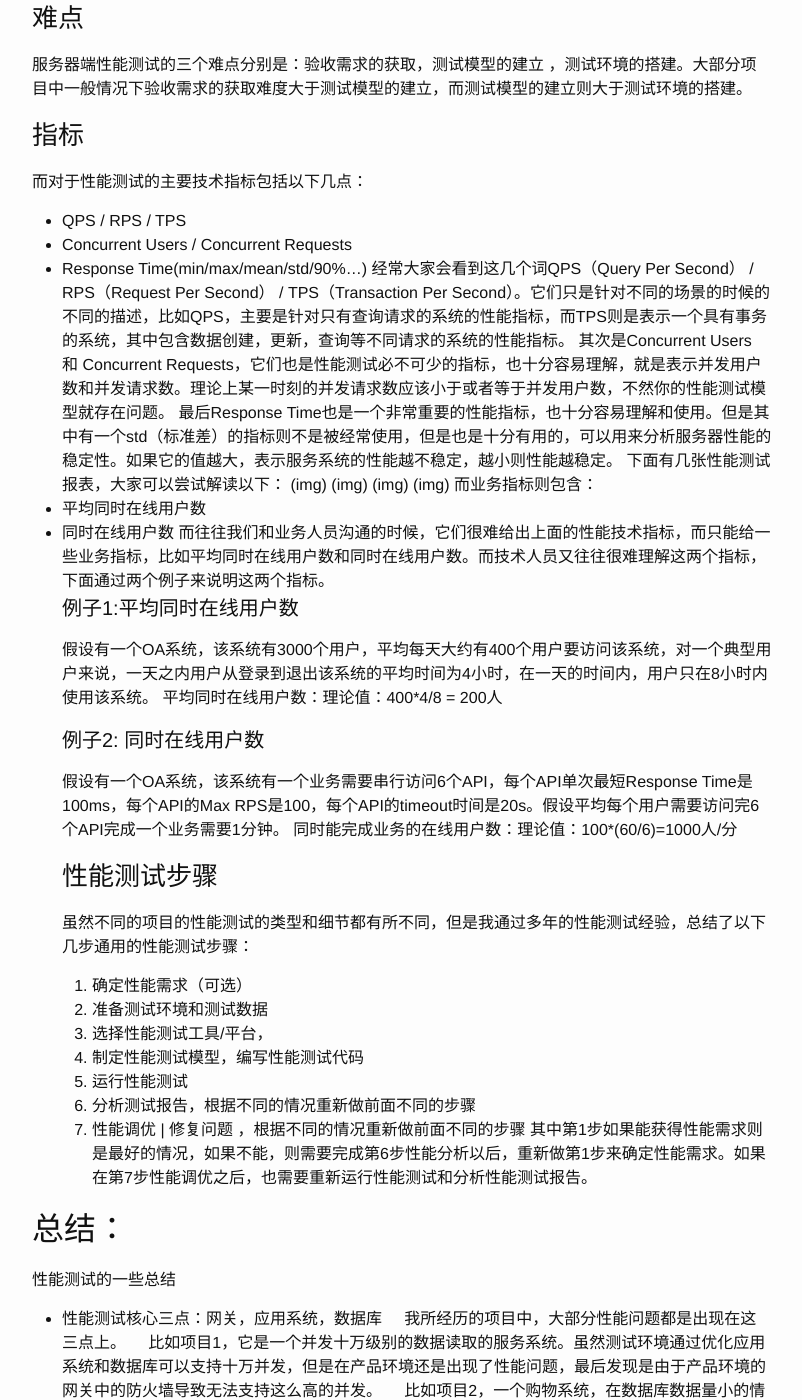
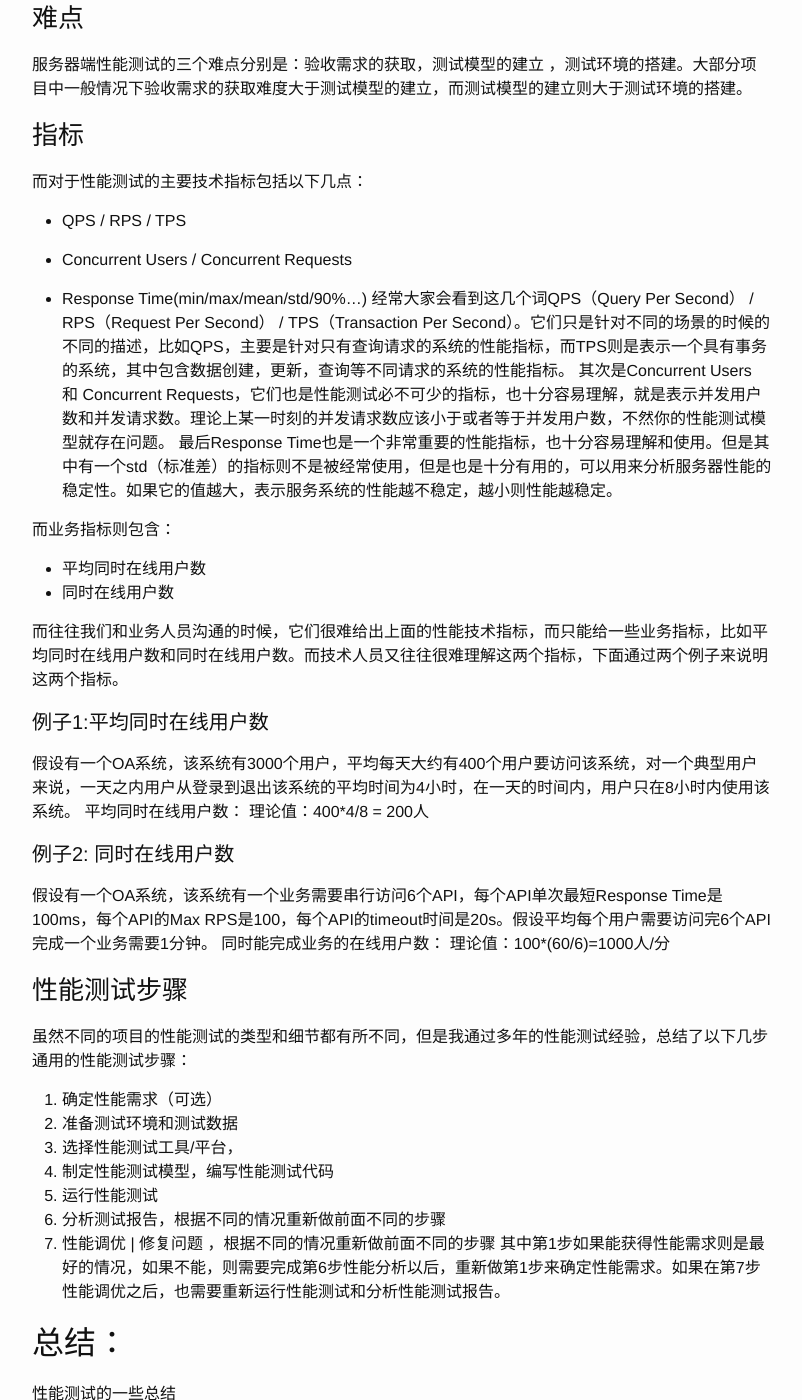
Before and after one commit to TWRanMan/twranman.github.io, a Jekyll site: the page built from _posts/2020-05-22-服务端系统性能测试.md, in a window 1280 px wide and 1400 px high, scrolled down 1311 px. Shown: the whole window, without its empty margins (238-1040 px from the left). Built offline with Jekyll 4.4.1, drawn with Linux system fonts in a browser that asks for light colours; some of the changed lines change nothing that is shown; some of the changed text lies outside the part shown.

Commit message:
update some articles

```diff
--- a/_posts/2020-05-22-服务端系统性能测试.md
+++ b/_posts/2020-05-22-服务端系统性能测试.md
@@ -1,11 +1,12 @@
 ---
 layout: post
 title:  "洞见101之服务端系统性能测试"
-date:   2020-05-22 00:00:01
-categories: TDD update
+date:  2020-05-21 00:00:01
+categories:  performance update
 ---
+
+## 概述
 很多测试人员对于性能测试实践的机会不多，所以很难获得相关的实践经验，也很难系统的总结出性能测试相关的知识。为了方便大家能快速的系统的从整体上了解性能测试，我总结了性能测试洞见101系列文章，今天就让我们来聊聊服务器端系统性能测试。
-## 概述
 ### 特点
 首先，总体上来讲，服务器端系统性能测试具有以下三个特点：
 * 需求比较困难
@@ -36,26 +37,29 @@
 ### 指标
 而对于性能测试的主要技术指标包括以下几点：
 * QPS / RPS / TPS
+
 * Concurrent Users / Concurrent Requests
+
 * Response Time(min/max/mean/std/90%…)
 经常大家会看到这几个词QPS（Query Per Second） / RPS（Request Per Second） / TPS（Transaction Per Second）。它们只是针对不同的场景的时候的不同的描述，比如QPS，主要是针对只有查询请求的系统的性能指标，而TPS则是表示一个具有事务的系统，其中包含数据创建，更新，查询等不同请求的系统的性能指标。
 其次是Concurrent Users 和 Concurrent Requests，它们也是性能测试必不可少的指标，也十分容易理解，就是表示并发用户数和并发请求数。理论上某一时刻的并发请求数应该小于或者等于并发用户数，不然你的性能测试模型就存在问题。
 最后Response Time也是一个非常重要的性能指标，也十分容易理解和使用。但是其中有一个std（标准差）的指标则不是被经常使用，但是也是十分有用的，可以用来分析服务器性能的稳定性。如果它的值越大，表示服务系统的性能越不稳定，越小则性能越稳定。
-下面有几张性能测试报表，大家可以尝试解读以下：
-(img)
-(img)
-(img)
-(img)
+
 而业务指标则包含：
 * 平均同时在线用户数
 * 同时在线用户数
+
 而往往我们和业务人员沟通的时候，它们很难给出上面的性能技术指标，而只能给一些业务指标，比如平均同时在线用户数和同时在线用户数。而技术人员又往往很难理解这两个指标，下面通过两个例子来说明这两个指标。
 #### 例子1:平均同时在线用户数
 假设有一个OA系统，该系统有3000个用户，平均每天大约有400个用户要访问该系统，对一个典型用户来说，一天之内用户从登录到退出该系统的平均时间为4小时，在一天的时间内，用户只在8小时内使用该系统。
-平均同时在线用户数：理论值：400\*4/8 = 200人
+平均同时在线用户数：
+理论值：400\*4/8 = 200人
+
 #### 例子2: 同时在线用户数
 假设有一个OA系统，该系统有一个业务需要串行访问6个API，每个API单次最短Response Time是100ms，每个API的Max RPS是100，每个API的timeout时间是20s。假设平均每个用户需要访问完6个API完成一个业务需要1分钟。
-同时能完成业务的在线用户数：理论值：100\*(60/6)=1000人/分
+同时能完成业务的在线用户数：
+理论值：100\*(60/6)=1000人/分
+
 ### 性能测试步骤
 虽然不同的项目的性能测试的类型和细节都有所不同，但是我通过多年的性能测试经验，总结了以下几步通用的性能测试步骤：
 1. 确定性能需求（可选）
@@ -70,30 +74,19 @@
 ## 总结：
 性能测试的一些总结
 * 性能测试核心三点：网关，应用系统，数据库
-    我所经历的项目中，大部分性能问题都是出现在这三点上。
-    比如项目1，它是一个并发十万级别的数据读取的服务系统。虽然测试环境通过优化应用系统和数据库可以支持十万并发，但是在产品环境还是出现了性能问题，最后发现是由于产品环境的网关中的防火墙导致无法支持这么高的并发。
-    比如项目2，一个购物系统，在数据库数据量小的情况下，没有任何性能问题。但是当数据库中的数据量达到几百万时，系统的性能就十分差。最后发现原因是数据库表中的主键用的是UUID，从而导致查询速度非常慢。
-    所以做服务系统性能测试的时候，一定要关注这三个核心点上各自的性能，而不仅仅只关注应用系统和数据库的的性能。只有这样才能在产品环境中获得一个性能合格的系统。
+我所经历的项目中，大部分性能问题都是出现在这三点上。
+	比如项目1，它是一个并发十万级别的数据读取的服务系统。虽然测试环境通过优化应用系统和数据库可以支持十万并发，但是在产品环境还是出现了性能问题，最后发现是由于产品环境的网关中的防火墙导致无法支持这么高的并发。
+	比如项目2，一个购物系统，在数据库数据量小的情况下，没有任何性能问题。但是当数据库中的数据量达到几百万时，系统的性能就十分差。最后发现原因是数据库表中的主键用的是UUID，从而导致查询速度非常慢。
+所以做服务系统性能测试的时候，一定要关注这三个核心点上各自的性能，而不仅仅只关注应用系统和数据库的的性能。只有这样才能在产品环境中获得一个性能合格的系统。
 
 * 性能测试的梦想目标：核心三点都分别性能最优，并且全链路长时高压能正常运行
-    对于服务端系统的性能，性能测试的目标就是和开发人员一起，把核心三点的性能优化到能满足业务需求，而最理想的情况就是优化到最优。其次可以在全链路高压的时候都能正常运行，而不会崩溃。就算遇到了DDOS，网络被堵塞的时候，系统也应该崩溃，重启等。
+对于服务端系统的性能，性能测试的目标就是和开发人员一起，把核心三点的性能优化到能满足业务需求，而最理想的情况就是优化到最优。其次可以在全链路高压的时候都能正常运行，而不会崩溃。就算遇到了DDOS，网络被堵塞的时候，系统也应该崩溃，重启等。
 
 * 性能提升的终极目标：核心三点都能动态的平滑的水平扩展
-    而对于系统的性能提升，我们期望的终极架构目标是核心三点都能动态的平滑的水平扩展。对于应用系统的动态扩展相对容易一点，但是对于网关则比较难以实现。对于数据库的性能优化，通常可以使用分表，分库，读写分离，但是这些方法都很难做到动态的平滑的水平扩张。但是最近几年分布式NewSQL数据库的出现，已经比较好地解决了这个难题。所以我们离性能提升的终极目标已经不远了。
+而对于系统的性能提升，我们期望的终极架构目标是核心三点都能动态的平滑的水平扩展。对于应用系统的动态扩展相对容易一点，但是对于网关则比较难以实现。对于数据库的性能优化，通常可以使用分表，分库，读写分离，但是这些方法都很难做到动态的平滑的水平扩张。但是最近几年分布式NewSQL数据库的出现，已经比较好地解决了这个难题。所以我们离性能提升的终极目标已经不远了。
 
 * 性能保证的辅助手段：流量控制，熔断，服务降级
-    对于性能保证的辅助手段，流量控制是最有效的方法，主要是在网关层实施。其次熔断和服务降级是对于多服务系统来讲，可以有效地保证点单故障影响整体系统的服务和性能。
+对于性能保证的辅助手段，流量控制是最有效的方法，主要是在网关层实施。其次熔断和服务降级是对于多服务系统来讲，可以有效地保证点单故障影响整体系统的服务和性能。
 
 * 性能规划：通过性能测试来规划产品环境的规模，并用以支撑不同的业务需求
-    对于性能保证的辅助手段，流量控制是最有效的方法，主要是在网关层实施。其次熔断和服务降级是对于多服务系统来讲，可以有效地保证点单故障影响整体系统的服务和性能。
-
-## 最后
-做得好的性能测试，可以通过其结果来做性能规划。根据项目的架构，基础设施，测试模型，测试结果等各种数据，通过建立特定的模型来预测和规划产品环境的规模，从而来支持不同的业务需求，比如不同的活动业务。
-最后我还准备了一些其他的基本问题交给读者自己去思考，从而通过思考问题来学习性能测试。
-* 并发用户很少但是稳定性要求很高的系统需不需要做性能测试？
-* 对于后台有大量异步批处理需求的系统应该怎样进行性能测试？
-* Profiling是不是性能测试？何时要做？
-* 常见的性能测试工具有哪些？怎么选择性能测试工具？
-* 在设计性能测试用例时需不需要考虑Think Time？
-* 性能需求的来源有哪些？
-* 如何使用云服务进行超大规模性能测试？
+对于性能保证的辅助手段，流量控制是最有效的方法，主要是在网关层实施。其次熔断和服务降级是对于多服务系统来讲，可以有效地保证点单故障影响整体系统的服务和性能。
```
